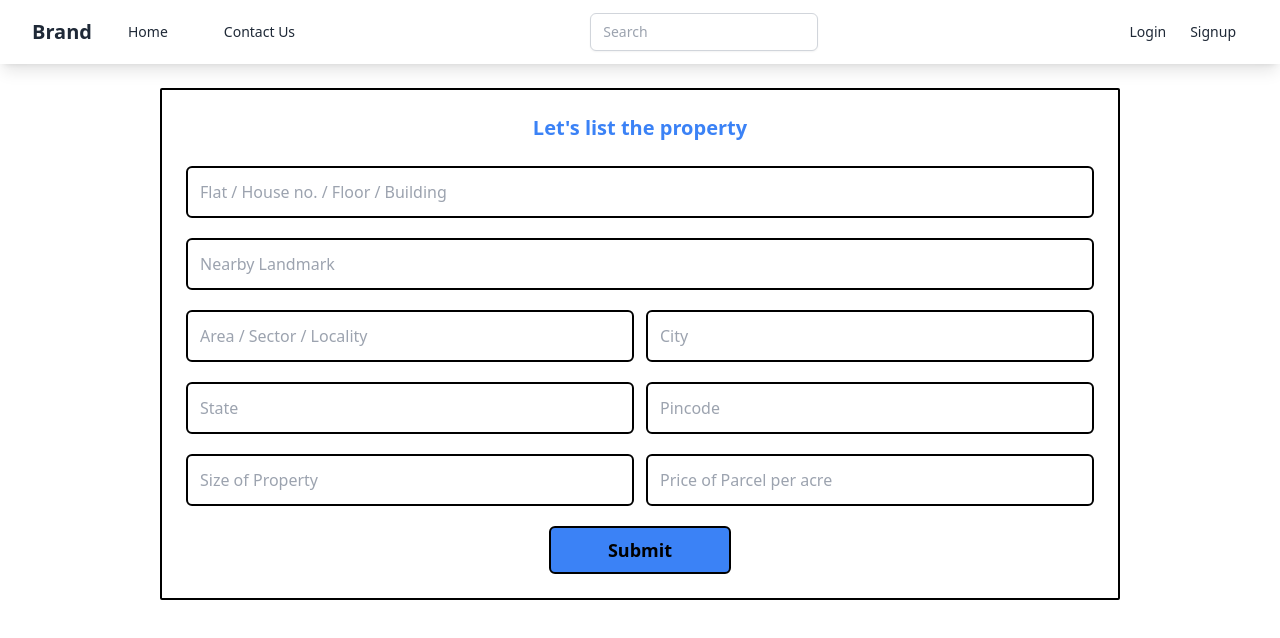
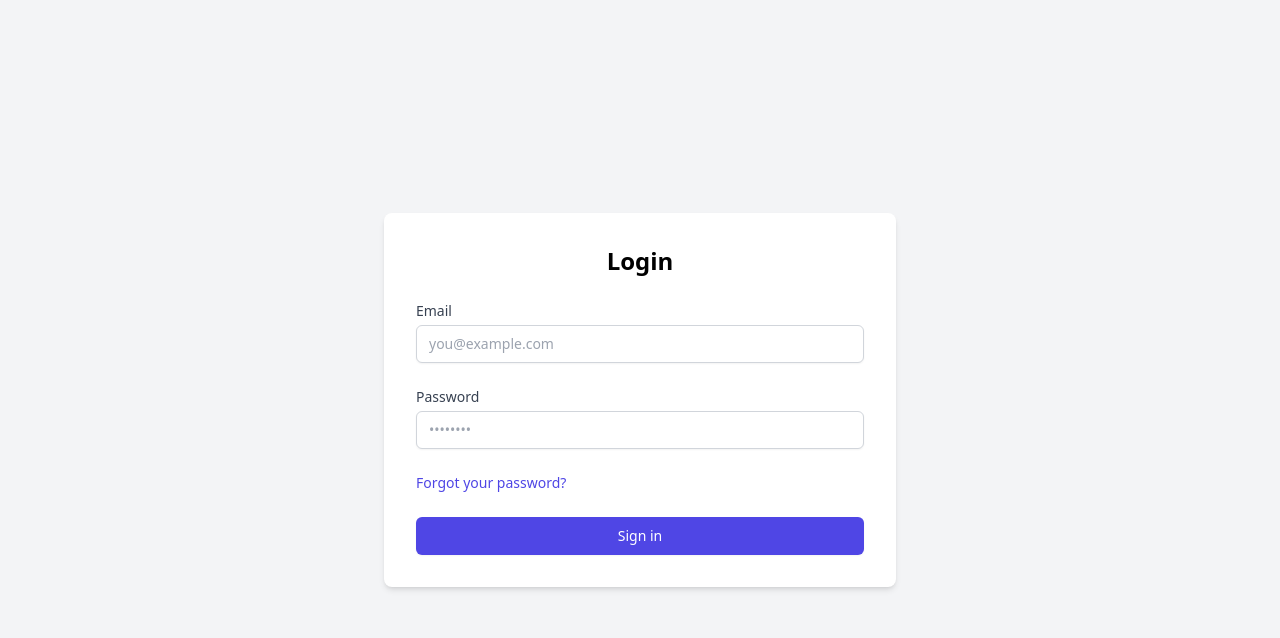
Before and after one commit to HelloGreat1234/RealEstateNavigator, a React (Create React App) app in the folder frontend/: page /login in a window 1280 px wide. Shown: the top 638 px of the page. Built offline with nearby package versions, Linux system fonts and the light colour scheme.

Commit message:
frontend
added navbar login signup property form and basic property card

```diff
--- a/frontend/package.json
+++ b/frontend/package.json
@@ -6,9 +6,13 @@
     "@testing-library/jest-dom": "^5.17.0",
     "@testing-library/react": "^13.4.0",
     "@testing-library/user-event": "^13.5.0",
+    "dom": "^0.0.3",
     "react": "^18.3.1",
     "react-dom": "^18.3.1",
+    "react-icons": "^5.2.1",
+    "react-router-dom": "^6.23.1",
     "react-scripts": "5.0.1",
+    "router": "^1.3.8",
     "web-vitals": "^2.1.4"
   },
   "scripts": {
--- a/frontend/src/App.js
+++ b/frontend/src/App.js
@@ -1,7 +1,12 @@
 import logo from "./logo.svg";
+import {BrowserRouter, Routes, Route} from "react-router-dom";
 import "./App.css";
 import Navbar from "./components/Navbar";
 import Form from "./components/Form";
+import PropertyCard from "./components/PropertyCard";
+import Login from "./components/Login";
+import Signup from "./components/Signup";
+import Home from "./pages/Home";
 
 function App() {
   return (
@@ -22,10 +27,14 @@ function App() {
     //     </a>
     //   </header>
     // </div>
-    <>
-      <Navbar />
-      <Form />
-    </>
+    <BrowserRouter>
+    <Routes>
+      <Route path="/" element={<Home/>}/>
+      <Route path="/signup" element={<Signup/>}/>
+      <Route path="/login" element={<Login/>}/>
+      <Route path="/propertyform" element={<Form/>}/>
+    </Routes>
+    </BrowserRouter>
   );
 }
 
--- a/frontend/src/components/Form.jsx
+++ b/frontend/src/components/Form.jsx
@@ -2,10 +2,10 @@ import React from "react";
 
 export default function Form() {
   return (
-    <div className="py-6">
-      <div className="flex flex-col border-2 rounded-sm p-6 border-black mx-auto w-3/4">
+    <div className="py-6 bg-gray-100">
+      <div className="flex flex-col border-2 rounded-md p-6 bg-white mx-auto w-3/4">
         <div className="w-full">
-          <h1 className="text-center text-xl font-bold pb-6 text-blue-500">
+          <h1 className="text-center text-xl font-bold pb-6 text-indigo-600">
             Let's list the property
           </h1>
         </div>
@@ -72,7 +72,7 @@ export default function Form() {
               placeholder="Price of Parcel per acre"
             />
             <button
-              className="col-span-2 w-1/5 border-2 text-lg font-semibold border-black bg-blue-500 hover:bg-blue-700 rounded-md p-2 mx-auto"
+              className="col-span-2 w-1/5 border-2 text-lg font-semibold text-white bg-indigo-600 hover:bg-indigo-500 rounded-md p-2 mx-auto"
               type="button"
             >
               Submit
--- /dev/null
+++ b/frontend/src/components/Login.jsx
@@ -0,0 +1,61 @@
+import React from "react";
+
+const Login = () => {
+  return (
+    <div className="w-full min-h-screen flex items-center justify-center bg-gray-100">
+      <div className="w-2/5 mx-auto bg-white shadow-md rounded-lg p-8 space-y-6">
+        <h2 className="text-2xl font-bold text-center">Login</h2>
+        <form action="/loginUser" method="POST" className="space-y-6">
+          <div>
+            <label
+              htmlFor="email"
+              className="block text-sm font-medium text-gray-700"
+            >
+              Email
+            </label>
+            <input
+              type="email"
+              name="email"
+              id="email"
+              className="mt-1 block w-full px-3 py-2 border border-gray-300 rounded-md shadow-sm focus:outline-none focus:ring-indigo-500 focus:border-indigo-500 sm:text-sm"
+              placeholder="you@example.com"
+            />
+          </div>
+          <div>
+            <label
+              htmlFor="password"
+              className="block text-sm font-medium text-gray-700"
+            >
+              Password
+            </label>
+            <input
+              type="password"
+              name="password"
+              id="password"
+              className="mt-1 block w-full px-3 py-2 border border-gray-300 rounded-md shadow-sm focus:outline-none focus:ring-indigo-500 focus:border-indigo-500 sm:text-sm"
+              placeholder="••••••••"
+            />
+          </div>
+          <div className="flex items-center justify-between">
+            <div className="text-sm">
+              <a
+                href="#"
+                className="font-medium text-indigo-600 hover:text-indigo-500"
+              >
+                Forgot your password?
+              </a>
+            </div>
+          </div>
+          <button
+            type="submit"
+            className="w-full flex justify-center py-2 px-4 border border-transparent rounded-md shadow-sm text-sm font-medium text-white bg-indigo-600 hover:bg-indigo-700 focus:outline-none focus:ring-2 focus:ring-offset-2 focus:ring-indigo-500"
+          >
+            Sign in
+          </button>
+        </form>
+      </div>
+    </div>
+  );
+};
+
+export default Login;
--- a/frontend/src/components/Navbar.jsx
+++ b/frontend/src/components/Navbar.jsx
@@ -4,30 +4,30 @@ const Navbar = () => {
   return (
     <div className="bg-white shadow-lg">
       <div className="w-full mx-auto px-4 sm:px-6 lg:px-8">
-        <div className="flex justify-between items-center h-16">
-          <div className="flex">
+        <div className="flex justify-end items-center h-16">
+          <div className="flex w-1/3">
             <div className="flex items-center">
               <a href="/" className="text-xl font-semibold text-gray-800">
-                Brand
+                Lauda Becho
               </a>
             </div>
             <div className="hidden md:ml-6 md:flex md:space-x-8">
               <a
                 href="/"
-                className="text-gray-800 hover:text-gray-600 px-3 py-2 rounded-md text-sm font-medium"
+                className="text-gray-800 text-lg hover:text-gray-600 px-3 py-2 rounded-md font-semibold"
               >
                 Home
               </a>
               <a
                 href="/contact"
-                className="text-gray-800 hover:text-gray-600 px-3 py-2 rounded-md text-sm font-medium"
+                className="text-gray-800 text-lg hover:text-gray-600 px-3 py-2 rounded-md font-semibold"
               >
                 Contact Us
               </a>
             </div>
           </div>
-          <div className="flex items-center justify-center">
-            <div className="w-full">
+          <div className="flex items-center justify-center w-1/3">
+            <div className="w-auto">
               <input
                 type="text"
                 name="search"
@@ -36,16 +36,16 @@ const Navbar = () => {
               />
             </div>
           </div>
-          <div className="hidden md:ml-4 md:flex md:items-center">
+          <div className="hidden md:ml-4 md:flex md:items-center w-1/3 justify-end">
             <a
               href="/login"
-              className="text-gray-800 hover:text-gray-600 px-3 py-2 rounded-md text-sm font-medium"
+              className="text-gray-800 text-lg hover:text-gray-600 px-3 py-2 rounded-md font-semibold"
             >
               Login
             </a>
             <a
               href="/signup"
-              className="text-gray-800 hover:text-gray-600 px-3 py-2 rounded-md text-sm font-medium"
+              className="text-gray-800 text-lg hover:text-gray-600 px-3 py-2 rounded-md font-semibold"
             >
               Signup
             </a>
--- /dev/null
+++ b/frontend/src/components/PropertyCard.jsx
@@ -0,0 +1,51 @@
+import React from "react";
+import { FaWifi } from "react-icons/fa";
+import { MdOutlineFreeBreakfast } from "react-icons/md";
+import { GiBabyBottle } from "react-icons/gi";
+import { IoLocationOutline } from "react-icons/io5";
+
+export default function PropertyCard() {
+  return (
+    <div className="w-1/3 border-2 border-gray-300 rounded-lg mx-auto">
+      <div className="w-full flex flex-row justify-center">
+        <div className="w-1/2 p-2">
+          <img
+            className="rounded-lg"
+            src="https://wallpaperaccess.com/full/31193.jpg"
+            alt="Error Loading img"
+          />
+        </div>
+        <div className="w-1/2 p-2">
+          <h1 className="text-xl font-medium">Hello</h1>
+          <p>1.4 km from oyo</p>
+          <p>4-star Hotel</p>
+          <p>$570 per night</p>
+        </div>
+      </div>
+
+      <div className="mx-auto p-2 border-t-2 w-11/12 border-t-gray-300">
+        <div className="flex flex-row justify-start gap-x-1">
+          <FaWifi className="size-4 mt-1"/>
+          <p className="w-10/12 ">Free high Speed Internet (Wifi)</p>
+        </div>
+        <div className="flex flex-row justify-start gap-x-1">
+          <MdOutlineFreeBreakfast className="size-4 mt-1"/>
+          <p className="w-10/12 ">Breakfast available</p>
+        </div>
+        <div className="flex flex-row justify-start gap-x-1">
+          <GiBabyBottle className="size-4 mt-1"/>
+          <p className="w-10/12 ">Babysitting</p>
+        </div>
+        <div className="flex flex-row justify-start gap-x-1">
+          <IoLocationOutline className="size-4 mt-1"/>
+          <p className="w-full ">
+            charming hotel boasting affiliation with sister properties for added
+            amenities. Spacious duplex rooms ideal for families. Complimentary
+            snacks and drinks available throughtout the day. Prime location
+            near...
+          </p>
+        </div>
+      </div>
+    </div>
+  );
+}
--- /dev/null
+++ b/frontend/src/components/Signup.jsx
@@ -0,0 +1,53 @@
+import React from 'react';
+
+const Signup = () => {
+  return (
+    <div className="min-h-screen flex items-center justify-center bg-gray-100">
+      <div className="max-w-md w-full bg-white shadow-md rounded-lg p-8 space-y-6">
+        <h2 className="text-2xl font-bold text-center">Register</h2>
+        <form className="space-y-6">
+          <div>
+            <label className="block text-sm font-medium text-gray-700">Full Name</label>
+            <input
+              type="text"
+              className="mt-1 block w-full px-3 py-2 border border-gray-300 rounded-md shadow-sm focus:outline-none focus:ring-indigo-500 focus:border-indigo-500 sm:text-sm"
+              placeholder="Your Name"
+            />
+          </div>
+          <div>
+            <label className="block text-sm font-medium text-gray-700">Email</label>
+            <input
+              type="email"
+              className="mt-1 block w-full px-3 py-2 border border-gray-300 rounded-md shadow-sm focus:outline-none focus:ring-indigo-500 focus:border-indigo-500 sm:text-sm"
+              placeholder="you@example.com"
+            />
+          </div>
+          <div>
+            <label className="block text-sm font-medium text-gray-700">Password</label>
+            <input
+              type="password"
+              className="mt-1 block w-full px-3 py-2 border border-gray-300 rounded-md shadow-sm focus:outline-none focus:ring-indigo-500 focus:border-indigo-500 sm:text-sm"
+              placeholder="••••••••"
+            />
+          </div>
+          <div>
+            <label className="block text-sm font-medium text-gray-700">Confirm Password</label>
+            <input
+              type="password"
+              className="mt-1 block w-full px-3 py-2 border border-gray-300 rounded-md shadow-sm focus:outline-none focus:ring-indigo-500 focus:border-indigo-500 sm:text-sm"
+              placeholder="••••••••"
+            />
+          </div>
+          <button
+            type="submit"
+            className="w-full flex justify-center py-2 px-4 border border-transparent rounded-md shadow-sm text-sm font-medium text-white bg-indigo-600 hover:bg-indigo-700 focus:outline-none focus:ring-2 focus:ring-offset-2 focus:ring-indigo-500"
+          >
+            Sign up
+          </button>
+        </form>
+      </div>
+    </div>
+  );
+}
+
+export default Signup;
--- /dev/null
+++ b/frontend/src/pages/Home.jsx
@@ -0,0 +1,12 @@
+import React from 'react'
+import Navbar from '../components/Navbar'
+import PropertyCard from '../components/PropertyCard'
+
+export default function Home() {
+  return (
+    <>
+      <Navbar />
+      <PropertyCard />
+    </>
+  )
+}
```
Also changed, not shown: 1 other file (tests, documents, lock files or other folders).
